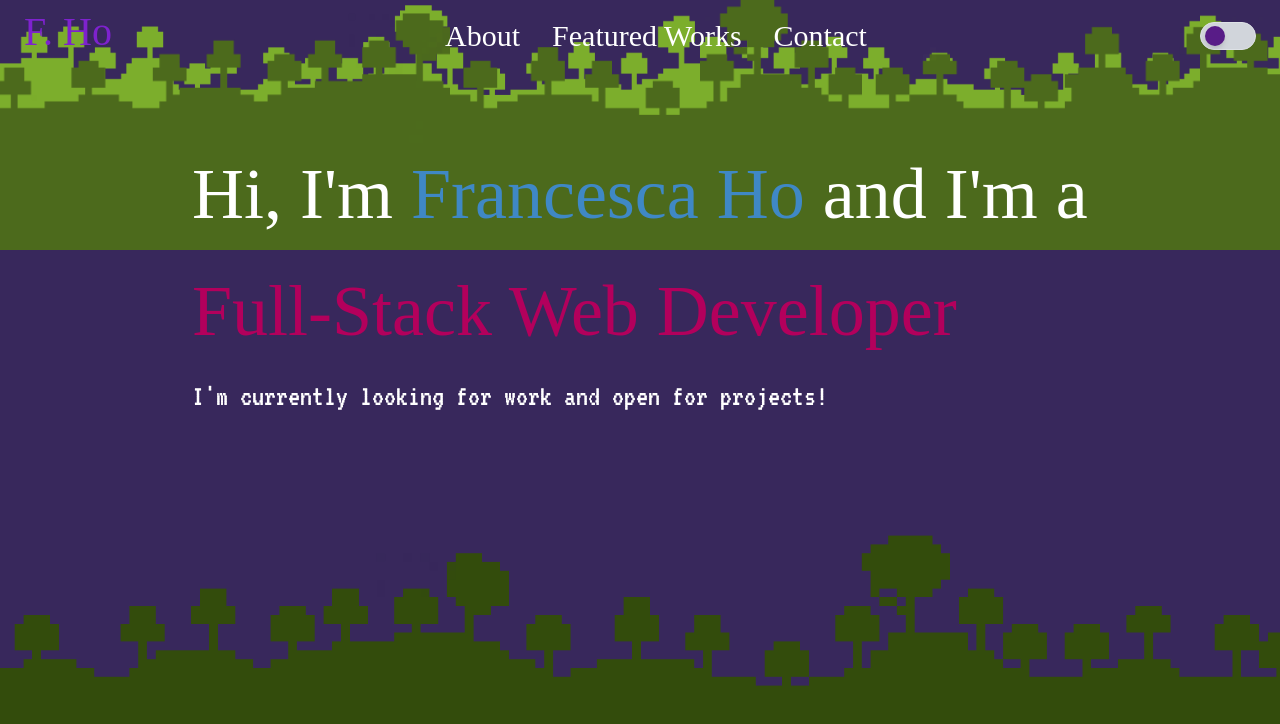
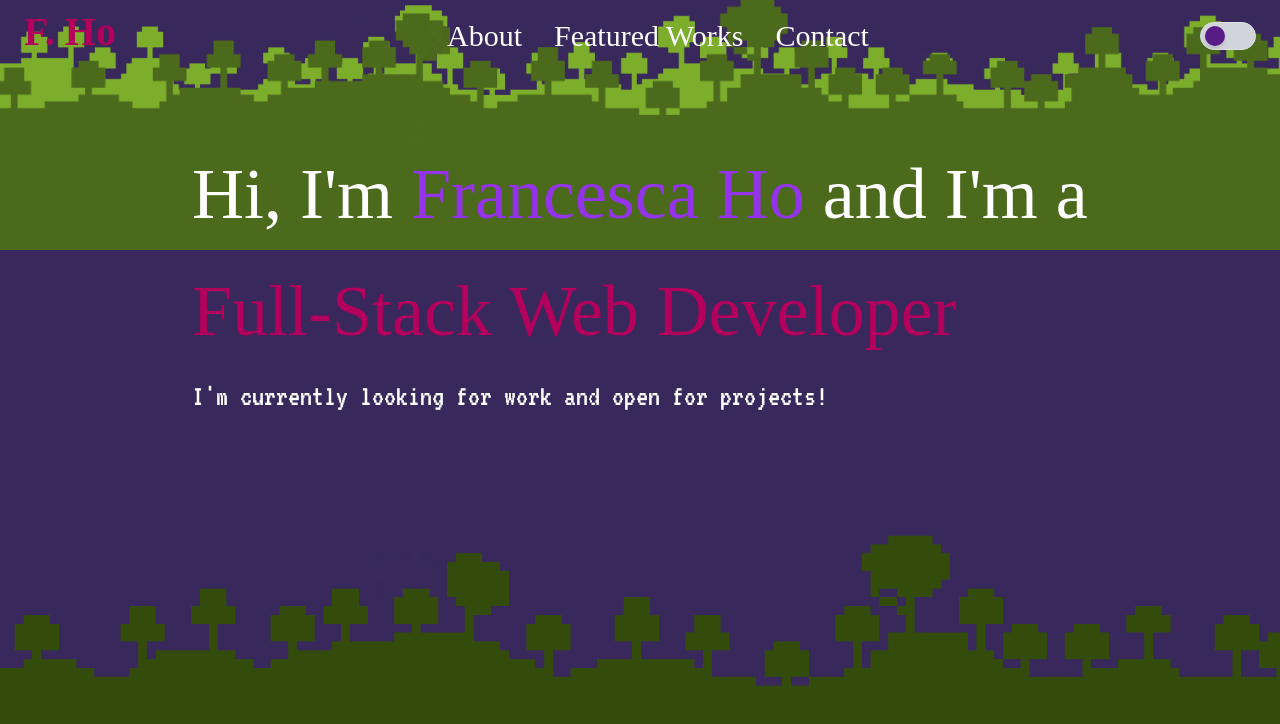
Before and after one commit to the-code-raccoon/website-wordpress, a React (Create React App) app: page / in a window 1280 px wide. Shown: the top 724 px of the page. Built offline with nearby package versions, Linux system fonts and the light colour scheme; a web font is replaced by a local one.

Commit message:
Change home button colour in light/dark mode

```diff
--- a/src/App/App.jsx
+++ b/src/App/App.jsx
@@ -25,7 +25,7 @@ export default function App() {
           >
             <div className="w-[70vw] text-left">
               <h1 className="text-1xl mt-[17vh] text-slate-900 dark:text-white lg:text-7xl lg:leading-relaxed">
-                Hi, I'm <span className="text-bleu">Francesca Ho</span> and I'm
+                Hi, I'm <span className="text-purple-600">Francesca Ho</span> and I'm
                 a<span className="text-maroon"> Full-Stack Web Developer</span>
                 <span className="inline-block animate-cursor-blink bg-maroon text-transparent">
                   {"|"}
--- a/src/App/Background.jsx
+++ b/src/App/Background.jsx
@@ -1,4 +1,4 @@
-import { Parallax, useParallax } from "react-scroll-parallax";
+import { useParallax } from "react-scroll-parallax";
 
 import imageClose from "../assets/tree-front.png";
 import imageMid from "../assets/tree-middle.png";
--- a/src/App/Header.tsx
+++ b/src/App/Header.tsx
@@ -12,11 +12,11 @@ export default function Header() {
   ];
 
   return (
-    <nav className="w-100 fixed z-10 flex flex-row items-center justify-between px-4 py-2 z-20">
+    <nav className="w-100 fixed z-10 z-20 flex flex-row items-center justify-between px-4 py-2">
       <div
-        className="flex flex-row text-5xl font-bold text-orange-500 hover:cursor-pointer dark:text-purple-700"
+        className="flex flex-row hover:cursor-pointer"
         onClick={() => {
-          console.log("click")
+          console.log("click");
           const element = document.getElementById("landing");
           if (!element) {
             return;
@@ -24,9 +24,9 @@ export default function Header() {
           element.scrollIntoView();
         }}
       >
-        <h1>F. Ho</h1>
+        <h1 className="font-bold dark:text-maroon text-purple-700">F. Ho</h1>
       </div>
-      <div className="align-center flex flex-row flex-col justify-center text-purple-700 dark:text-white">
+      <div className="align-center flex flex-row flex-col justify-center text-slate-900 dark:text-white">
         {navlinks.map((link) => {
           return (
             <div
```
